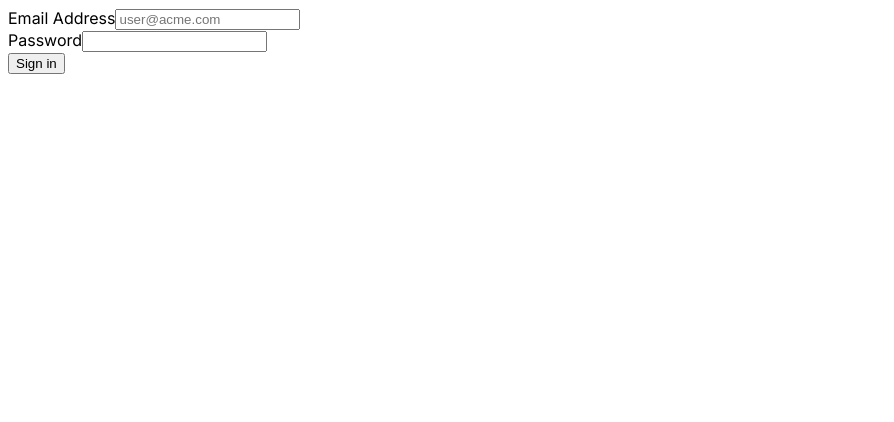
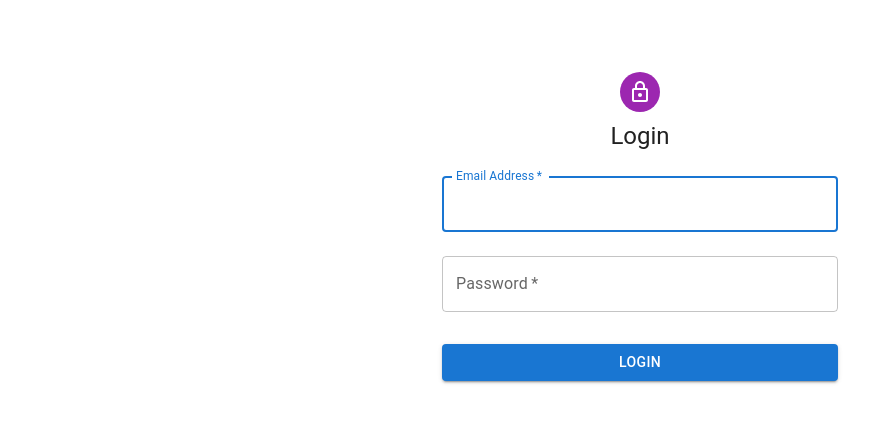
Before and after one commit to mikkelsandberg/solace-notes-app, a Next.js app: page / in a window 1280 px wide. Shown: the top 422 px of the page, without its empty margins (0-894 px from the left). Built offline with nearby package versions, Linux system fonts and the light colour scheme.

Commit message:
adding login page UI

```diff
--- /dev/null
+++ b/app/login/loginUtils.ts
@@ -0,0 +1,11 @@
+'use server';
+
+import { signIn } from "@/auth";
+
+export const handleLogin = async (formData: FormData) => {
+  await signIn('credentials', {
+    redirectTo: '/notes',
+    email: formData.get('email') as string,
+    password: formData.get('password') as string,
+  });
+};
--- a/app/login/page.tsx
+++ b/app/login/page.tsx
@@ -1,31 +1,87 @@
-import { LoginForm } from "@/app/loginForm";
-import { SubmitButton } from "@/app/submitButton";
-import { signIn } from "@/auth";
-import { redirect } from "next/navigation";
+'use client';
 
-export default function Login() {
+import LockOutlinedIcon from '@mui/icons-material/LockOutlined';
+import Avatar from '@mui/material/Avatar';
+import Box from '@mui/material/Box';
+import Button from '@mui/material/Button';
+import Container from '@mui/material/Container';
+import CssBaseline from '@mui/material/CssBaseline';
+import TextField from '@mui/material/TextField';
+import Typography from '@mui/material/Typography';
+import { getSession } from 'next-auth/react';
+import { useState } from 'react';
+import { handleLogin } from './loginUtils';
+
+export default function LogIn() {
+  const [loading, setLoading] = useState(false);
+  const [error, setError] = useState<string | null>(null);
+
+  const handleSubmit = async (formData: FormData) => {
+    await getSession();
+
+    try {
+      setError(null);
+      setLoading(true);
+
+      await handleLogin(formData);
+
+      setLoading(false);
+    } catch (error) {
+      setError('Incorrect email or password. Please try again.');
+      setLoading(false);
+    }
+  };
+
   return (
-    <LoginForm
-      action={async (formData: FormData) => {
-        'use server';
-
-        const result = await signIn('credentials', {
-          email: formData.get('email') as string,
-          password: formData.get('password') as string,
-          redirect: false,
-        });
-
-        console.log('result', result);
-
-        if (result) {
-          redirect('/notes');
-        } else {
-          console.log('Sign in failed');
-          return;
-        }
-      }}
-    >
-      <SubmitButton>Sign in</SubmitButton>
-    </LoginForm>
+    <Container component="main" maxWidth="xs">
+      <CssBaseline />
+      <Box
+        sx={{
+          marginTop: 8,
+          display: 'flex',
+          flexDirection: 'column',
+          alignItems: 'center',
+        }}
+      >
+        <Avatar sx={{ m: 1, bgcolor: 'secondary.main' }}>
+          <LockOutlinedIcon />
+        </Avatar>
+        <Typography component="h1" variant="h5">
+          Login
+        </Typography>
+        <Box sx={{ mt: 1 }}>
+          <form autoComplete="off" action={handleSubmit}>
+            <TextField
+              margin="normal"
+              required
+              fullWidth
+              id="email"
+              label="Email Address"
+              name="email"
+              autoFocus
+            />
+            <TextField
+              margin="normal"
+              required
+              fullWidth
+              name="password"
+              label="Password"
+              type="password"
+              id="password"
+            />
+            {error && <Typography color="error">{error}</Typography>}
+            <Button
+              type="submit"
+              fullWidth
+              variant="contained"
+              sx={{ mt: 3, mb: 2 }}
+              disabled={loading}
+            >
+              {loading ? 'Loading' : 'Login' }
+            </Button>
+          </form>
+        </Box>
+      </Box>
+    </Container>
   );
 }
--- a/app/loginForm.tsx
+++ /dev/null
@@ -1,50 +0,0 @@
-interface LoginFormProps {
-  action: any;
-  children: React.ReactNode;
-}
-
-export function LoginForm({
-  action,
-  children,
-}: LoginFormProps) {
-  return (
-    <form
-      action={action}
-      className="flex flex-col space-y-4 bg-gray-50 px-4 py-8 sm:px-16"
-    >
-      <div>
-        <label
-          htmlFor="email"
-          className="block text-xs text-gray-600 uppercase"
-        >
-          Email Address
-        </label>
-        <input
-          id="email"
-          name="email"
-          type="email"
-          placeholder="user@acme.com"
-          autoComplete="email"
-          required
-          className="mt-1 block w-full appearance-none rounded-md border border-gray-300 px-3 py-2 placeholder-gray-400 shadow-sm focus:border-black focus:outline-none focus:ring-black sm:text-sm"
-        />
-      </div>
-      <div>
-        <label
-          htmlFor="password"
-          className="block text-xs text-gray-600 uppercase"
-        >
-          Password
-        </label>
-        <input
-          id="password"
-          name="password"
-          type="password"
-          required
-          className="mt-1 block w-full appearance-none rounded-md border border-gray-300 px-3 py-2 placeholder-gray-400 shadow-sm focus:border-black focus:outline-none focus:ring-black sm:text-sm"
-        />
-      </div>
-      {children}
-    </form>
-  );
-}
--- a/app/submitButton.tsx
+++ /dev/null
@@ -1,11 +0,0 @@
-'use client';
-
-export function SubmitButton({ children }: { children: React.ReactNode }) {
-  return (
-    <button
-      type="submit"
-    >
-      {children}
-    </button>
-  );
-}
--- a/package.json
+++ b/package.json
@@ -10,6 +10,10 @@
     "seed": "node -r dotenv/config ./scripts/seed.js"
   },
   "dependencies": {
+    "@emotion/react": "^11.11.4",
+    "@emotion/styled": "^11.11.5",
+    "@mui/icons-material": "^5.15.17",
+    "@mui/material": "^5.15.17",
     "@vercel/postgres": "^0.8.0",
     "bcrypt": "^5.1.1",
     "bcrypt-ts": "^5.0.2",
```
Also changed, not shown: 2 other files (tests, documents, lock files or other folders).
